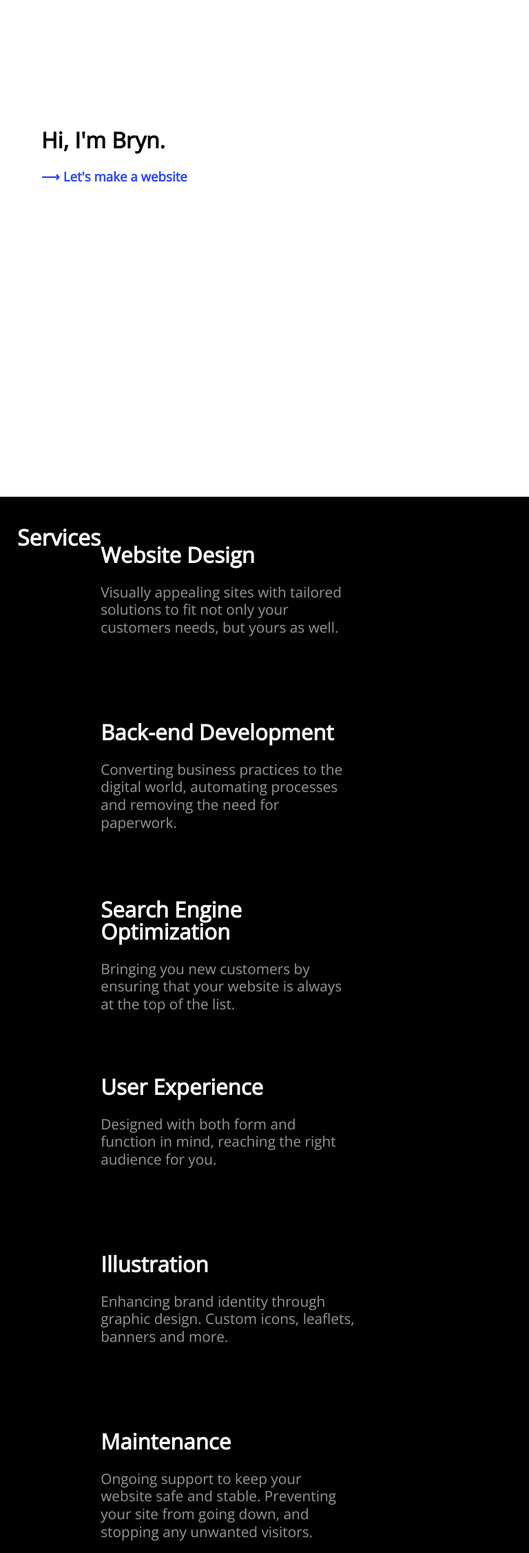
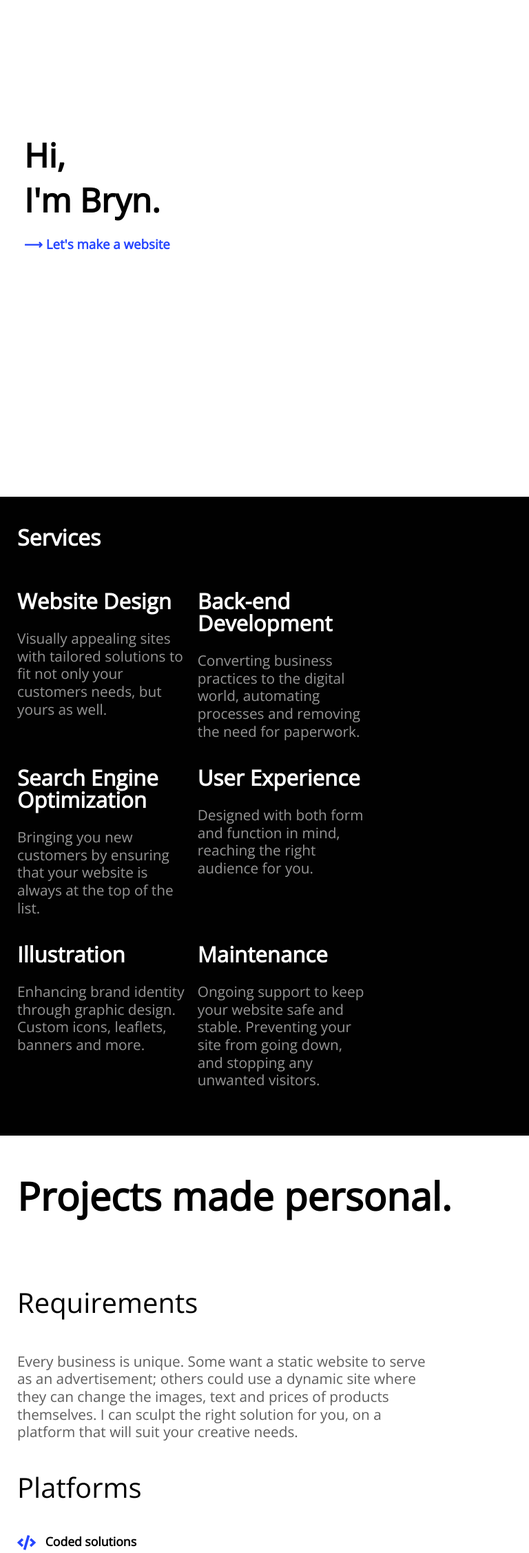
Before and after one commit to Bryn-Weed/Bryn-Weed.github.io, a PHP site: page / in a window 768 px wide. Shown: the part 60-2311 px from the top of the page at 69% size. Run offline with PHP 8.4, Linux system fonts and the light colour scheme.

Commit message:
Mobile fixes and animation

```diff
--- a/index.html
+++ b/index.html
@@ -28,23 +28,23 @@
     </nav>
     <button class="md-none mobile-menu-btn" id="menu-open" aria-label="Menu"><i class="fas fa-bars"></i></button>
   </header>
-  <div class="mobile-menu" id="mobile-overlay" style="display:none;">
+  <div class="mobile-menu" id="mobile-overlay" >
     <div class="mobile-menu-header align-center">
       <a href="index.html" class="header-icon white" title="home"><i class="fas fa-bold"></i></a>
       <button class="mobile-menu-close white" id="menu-close" aria-label="Close Menu"><i class="fas fa-times"></i></button>
     </div>
     <nav role="navigation">
       <ul class="mobile-menu-nav white" id="mobile-menu-ul">
-        <li><a id="mobile-nav" href="#services">Services</a></li>
-        <li><a id="mobile-nav"  href="#work">Work</a></li>
-        <li><a id="mobile-nav"  href="#contact">Contact</a></li>
+        <li><a id="link1" href="#services">Services</a></li>
+        <li><a id="link2"  href="#work">Work</a></li>
+        <li><a id="link3"  href="#contact">Contact</a></li>
       </ul>
     </nav>
   </div>
 
   <div class="jumbotron">
     <div class="intro">
-      <h1>Hi, I'm Bryn.</h1>
+      <h1>Hi,</br class="mobile-vis"> I'm Bryn.</h1>
       <a href="#services" class="header-link"><h3>⟶ Let's make a website</h3></a>
     </div>
     <div class="img-container" data-aos="fade-up" data-aos-duration="3000" data-aos-offset="300">
@@ -104,12 +104,12 @@
     <div class="right-panel half" style="display: inline-block;">
       <h2 style="font-size: 2.5rem; font-weight: 100; margin-bottom: 60px;">Platforms</h2>
       <ul class="platforms">
-        <li><i class="fas fa-code blue" style="font-size: 1.4rem; vertical-align: middle;"></i> &nbsp; Coded solutions</li>
+        <li><i class="fas fa-code blue" style="font-size: 1.35rem; vertical-align: middle;"></i> &nbsp; Coded solutions</li>
         <li><a href="https://www.wix.com/"><i class="fab fa-wix blue" style="font-size: 1.4rem; vertical-align: middle;"></i></a>  &nbsp; Wix</li>
-        <li><a href="https://wordpress.com/"><i class="fab fa-wordpress blue" style="font-size: 1.4rem; vertical-align: middle;"></i></a> &nbsp; Wordpress</li>
-        <li><a href="https://www.squarespace.com/"><i class="fab fa-squarespace blue" style="font-size: 1.4rem; vertical-align: middle;"></i></a> &nbsp; Squarespace</li>
+        <li><a href="https://wordpress.com/"><i class="fab fa-wordpress blue" style="font-size: 1.4rem; vertical-align: middle; margin-right: 5px;"></i></a> &nbsp; Wordpress</li>
+        <li><a href="https://www.squarespace.com/"><i class="fab fa-squarespace blue" style="font-size: 1.4rem; vertical-align: middle; margin-right: 5px;"></i></a> &nbsp; Squarespace</li>
       </ul>
-      Need something different? <a href="#contact" class="blue" style="text-decoration: none">⟶ Let me know.</a>
+      Need something different?</br class="mobile-vis"> <a href="#contact" class="blue" style="text-decoration: none">⟶ Let me know.</a>
     </div>
   </div>
 
--- a/script.js
+++ b/script.js
@@ -4,11 +4,12 @@ window.onload = function () {
 
   button.onclick = function() {
       var div = document.getElementById('mobile-overlay');
-      if (div.style.display !== 'none') {
-          div.style.display = 'none';
+      if (div.style.width !== '0%') {
+          div.style.width = '0%';
+          div.style.paddingLeft = '0px';
       }
       else {
-          div.style.display = 'block';
+          div.style.width = '100%';
       }
   }
 
@@ -17,25 +18,54 @@ window.onload = function () {
   button.onclick = function() {
     var div = document.getElementById('mobile-overlay');
     var ul = document.getElementById('mobile-menu-ul');
-    if (div.style.display == 'none') {
-        div.style.display = 'block';
+    if (div.style.width !== '100%') {
+        div.style.width = '100%';
+        div.style.paddingLeft = '15px';
     }
     else {
-        div.style.display = 'none';
+        div.style.width = '0%';
     }
   }
 
-  var link = document.getElementById('mobile-nav');
+  var link = document.getElementById('link1');
 
   link.onclick = function() {
     var menu = document.getElementById('mobile-overlay');
-    if (menu.style.display !== 'none'){
-      menu.style.display = 'none';
+    if (menu.style.width !== '0%'){
+      menu.style.width = '0%';
+      menu.style.padding = '0%'
     }
     else {
-      menu.style.display = 'block';
+      menu.style.width = '100%';
+    }
+  }
+
+  var link = document.getElementById('link2');
+
+  link.onclick = function() {
+    var menu = document.getElementById('mobile-overlay');
+    if (menu.style.width !== '0%'){
+      menu.style.width = '0%';
+      menu.style.padding = '0%'
+    }
+    else {
+      menu.style.width = '100%';
     }
   }
 
 
+    var link = document.getElementById('link3');
+
+    link.onclick = function() {
+      var menu = document.getElementById('mobile-overlay');
+      if (menu.style.width !== '0%'){
+        menu.style.width = '0%';
+        menu.style.padding = '0%'
+      }
+      else {
+        menu.style.width = '100%';
+      }
+    }
+
+
 }
--- a/style.css
+++ b/style.css
@@ -75,8 +75,9 @@ margin: 0;
   width: 100%;
   height: 100%;
   z-index: 999;
-  padding-right: 15px;
-  padding-left: 15px;
+  width: 0px;
+  overflow:hidden;
+  transition: .3s;
 }
 
 .mobile-menu-header {
@@ -87,7 +88,7 @@ margin: 0;
 .mobile-menu-nav {
   padding: 0;
   position: absolute;
-  bottom: 0;
+  bottom: 20px;
   margin: 0;
   font-size: 2rem;
 }
@@ -229,6 +230,7 @@ img {
     color: #969696;
     line-height: 1.6em;
     overflow: auto;
+
 }
 
 .contact-container{
@@ -271,6 +273,30 @@ img {
 
 .mobile {display: none;}
 
+.mobile-vis{display: none;}
+
+@media (min-width: 768px) and (max-width: 1567px){
+  .column{
+    margin-right: 40px;
+  }
+
+}
+
+@media (min-width: 768px) and (max-width: 1239px){
+ .left-panel{
+   width: 95%;
+ }
+ .right-panel{ float: left;
+ width: 95%;}
+
+
+.right-panel .column{
+  width: 40%;
+  float: left;
+  padding-left: 0;
+}
+}
+
 
 @media (min-width: 768px){
   .md-none {
@@ -293,22 +319,27 @@ img {
   .img-container{
     display: none;
   }
+  .intro{
+    width: 80vw;
+    padding-left: 35px;
+  }
   .intro h1{
-    font-size: 2rem;
+    font-size: 3rem;
   }
   .left-panel h1{
     font-size: 2rem !important;
   }
   .column{
-    width: 80%;
+    width: 95%;
     padding-bottom: 25px;
+    margin-right: 0px;
   }
   .work-container h1{
     font-size: 2rem;
     line-height: 3rem;
   }
   .half{
-    width: 60vw;
+    width: 80vw;
   }
   .row-img{flex-direction: column;
   }
@@ -341,10 +372,12 @@ img {
 
   .section{
     padding: 25px;
+    padding-bottom: 55px;
   }
 
   .right-panel{
     float: left !important;
+    width: 80vw;
   }
 
   .column{
@@ -358,4 +391,6 @@ img {
   .service-container{
     padding-bottom: 65px;
   }
+
+  .mobile-vis{display: inline-block;}
 }
```
